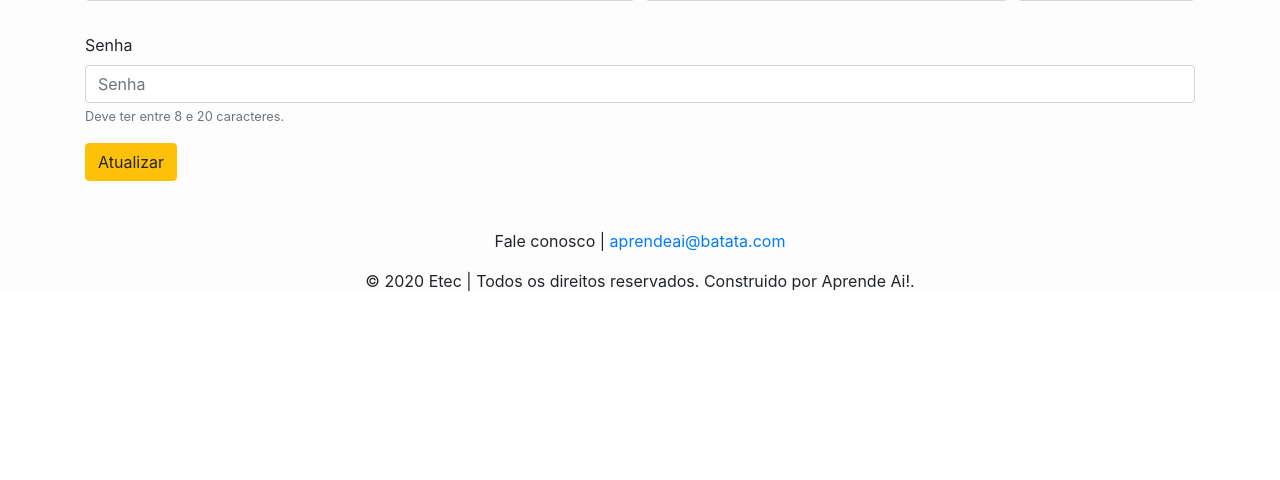
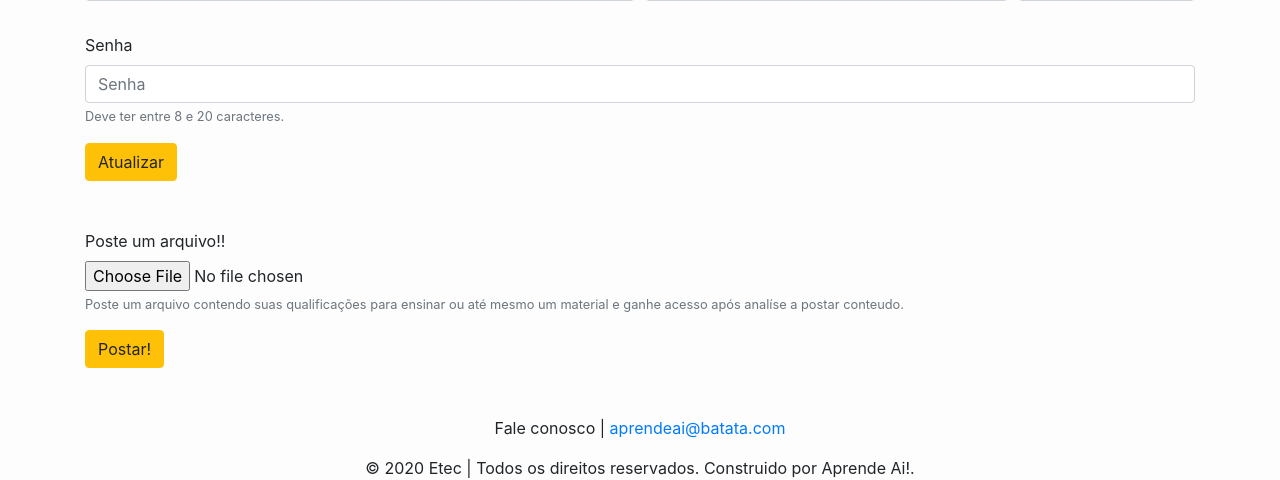
Before and after one commit to vitor-santos430/aprende_ai, a PHP site: page /index.php?page=minha_conta in a window 1280 px wide. Shown: the part 1086-1566 px from the top of the page. Before the commit the page ends 1377 px from the top, so only its background shows below. Run offline with PHP 8.4, Linux system fonts and the light colour scheme; a user stored in the database is signed in; data comes from the database, SQL or seed files in the repository; some libraries are stand-ins or nearby versions.

Commit message:
Formulario para pedir permissão para se postar conteudo

```diff
--- a/views/minha_conta.php
+++ b/views/minha_conta.php
@@ -232,5 +232,14 @@
       </div>
 
       <button type="submit" class="btn btn-warning" name="btn_enviar">Atualizar</button>
-      </div>
 </form>
+<br><br>
+<form method="post" enctype="multipart/form-data">
+  <div class="form-group">
+      <label for="exampleInputEmail1">Poste um arquivo!!</label>
+      <input type="file" accept="*.docx | image/* | *.doc | *.pdf" name="img_Conteudo" class="form-control-file" id="exampleFormControlFile1">
+      <small id="emailHelp" class="form-text text-muted">Poste um arquivo contendo suas qualificações para ensinar ou até mesmo um material e ganhe acesso após analíse a postar conteudo.</small>
+    </div>
+    <button type="submit" class="btn btn-warning">Postar!</button>
+  </form>
+</div>
```
